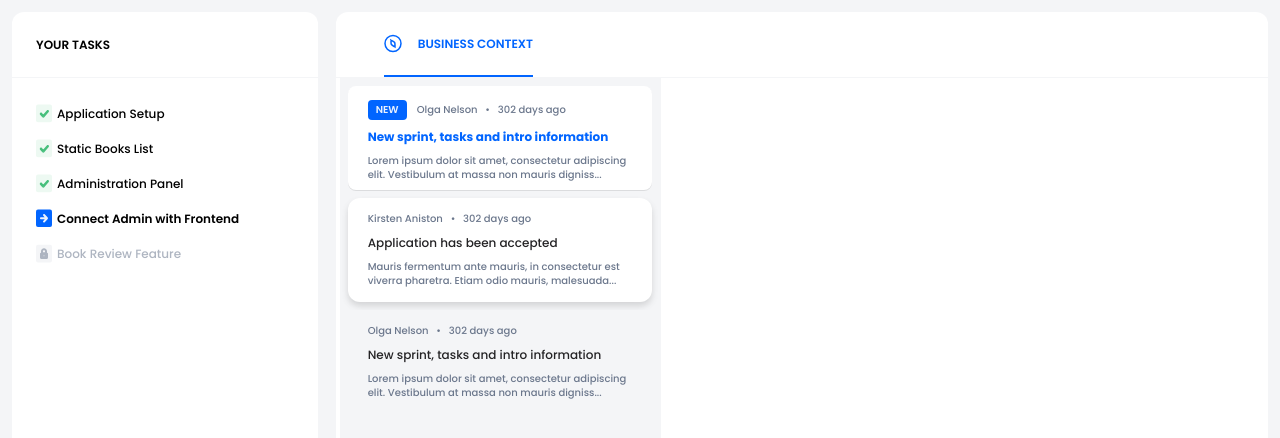
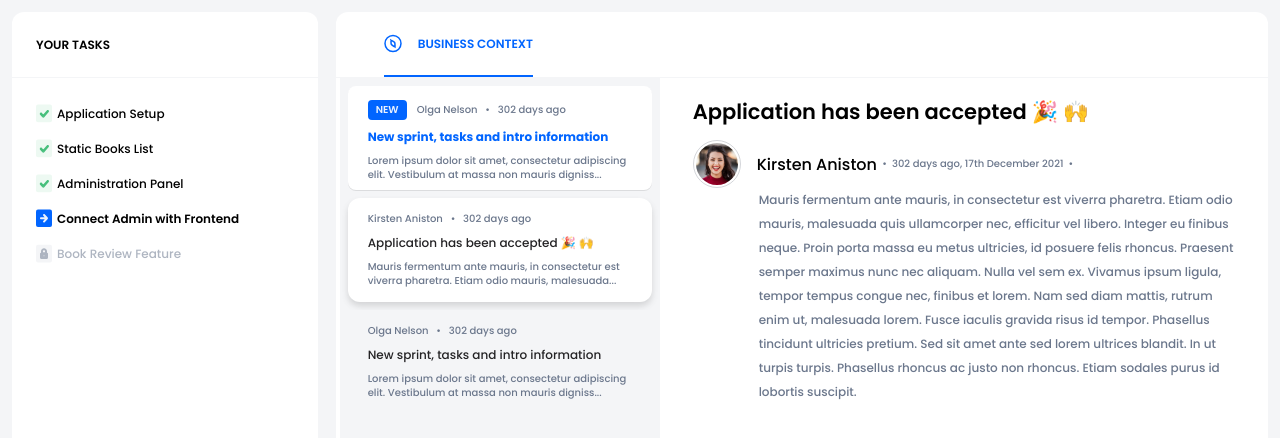
Before and after one commit to Pawwol1/junior-front-end-developer-1665576993, a React (Create React App) app: page / in a window 1280 px wide. Shown: the top 438 px of the page. Built offline with nearby package versions, Linux system fonts and the light colour scheme.

Commit message:
created Message and User Components, styling BusinessContextTab completed

```diff
--- a/src/components/BusinessContextTab/BusinessContextTab.js
+++ b/src/components/BusinessContextTab/BusinessContextTab.js
@@ -4,8 +4,6 @@ import MessageList from '../MessageList/MessageList';
 import './BusinessContextTab.scss';
 
 function BusinessContextTab() {
-
-
   return (
     <div className="businessContextTab">
       <div className="businessContextTab__title">
@@ -15,10 +13,7 @@ function BusinessContextTab() {
         </h2>
       </div>
       <div className="businessContextTab__separator" />
-      <div className="businessContextTab__messageBox">
-        <MessageList/>
-        <div className="businessContextTab__messageBox-msg"></div>
-      </div>
+      <MessageList />
     </div>
   );
 }
--- a/src/components/BusinessContextTab/BusinessContextTab.scss
+++ b/src/components/BusinessContextTab/BusinessContextTab.scss
@@ -25,8 +25,4 @@
     height: 1px;
     background: #f4f5f7;
   }
-  &__messageBox {
-    display: flex;
-
-  }
 }
--- /dev/null
+++ b/src/components/Message/Message.js
@@ -0,0 +1,23 @@
+import React from 'react';
+import User from '../User/User';
+import './Message.scss';
+
+function Message({ author, title, content, createdAt, daysDiff }) {
+  let nbsp = '\u00A0';
+  return (
+    <div className="message">
+      <h1 className="message__title">{title}</h1>
+      <div className="message__info">
+        <User author={author} />
+        <p className="message__info-date">
+          {nbsp} • {nbsp}
+          {daysDiff} days ago, {createdAt.fullDate}
+          {nbsp} •
+        </p>
+      </div>
+      <p className="message__content">{content}</p>
+    </div>
+  );
+}
+
+export default Message;
--- /dev/null
+++ b/src/components/Message/Message.scss
@@ -0,0 +1,27 @@
+.message {
+  &__title {
+    font-weight: 600;
+    font-size: 21px;
+    line-height: 33px;
+    padding: 17px 0 0 33px;
+  }
+  &__info {
+    display: flex;
+    align-items: center;
+    padding: 12px 0 0 33px;
+    &-date {
+      font-weight: 500;
+      font-size: 10px;
+      line-height: 14px;
+      color: #6b778c;
+    }
+  }
+  &__content {
+    padding: 0 26px 0 99px;
+    font-style: normal;
+    font-weight: 500;
+    font-size: 12px;
+    line-height: 24px;
+    color: #6b778c;
+  }
+}
--- a/src/components/MessageList/MessageList.js
+++ b/src/components/MessageList/MessageList.js
@@ -1,9 +1,10 @@
 import React from 'react';
 import data from '../../data/data';
+import Message from '../Message/Message';
 import './MessageList.scss';
 
 function MessageList() {
-    const date1 = new Date(data[3].businessContext[0].created_at);
+  const date1 = new Date(data[3].businessContext[0].created_at.date);
   const date2 = new Date();
 
   function getDifferenceInDays(date1, date2) {
@@ -13,7 +14,8 @@ function MessageList() {
 
   let nbsp = '\u00A0';
   return (
-        <ul className="messageList">
+    <div className="messageList">
+      <ul className="messageList__list">
         {data[3].businessContext.map((msg, id) => (
           <li
             key={id}
@@ -30,7 +32,7 @@ function MessageList() {
                 </div>
               )}
               <p>
-                  {msg.author}
+                {msg.author.name}
                 {nbsp + nbsp + nbsp}•{nbsp + nbsp + nbsp}
                 {parseInt(getDifferenceInDays(date1, date2))} days ago
               </p>
@@ -40,6 +42,19 @@ function MessageList() {
           </li>
         ))}
       </ul>
+      {data[3].businessContext.map((msg, id) =>
+        msg.status === 'active' ? (
+          <Message
+            key={id}
+            author={msg.author}
+            title={msg.title}
+            content={msg.content}
+            createdAt={msg.created_at}
+            daysDiff={parseInt(getDifferenceInDays(date1, date2))}
+          />
+        ) : undefined
+      )}
+    </div>
   );
 }
 
--- a/src/components/MessageList/MessageList.scss
+++ b/src/components/MessageList/MessageList.scss
@@ -1,4 +1,6 @@
 .messageList {
+  display: flex;
+  &__list {
     background: #f4f5f7;
     border-radius: 0px 0px 0px 10px;
     border-left: 4px solid white;
@@ -72,3 +74,4 @@
       }
     }
   }
+}
--- a/src/components/Sidebar/Sidebar.js
+++ b/src/components/Sidebar/Sidebar.js
@@ -1,5 +1,5 @@
 import React from 'react';
-import data, {sidebarIcons} from '../../data/data'
+import data, { sidebarIcons } from '../../data/data';
 import './Sidebar.scss';
 
 function Sidebar() {
--- /dev/null
+++ b/src/components/User/User.js
@@ -0,0 +1,15 @@
+import React from 'react';
+import './User.scss';
+
+function User({ author }) {
+  return (
+    <div className="user">
+      <div className="user__photo">
+        <img src={author.img} alt="user photo" />{' '}
+      </div>
+      <p className="user__name">{author.name}</p>
+    </div>
+  );
+}
+
+export default User;
--- /dev/null
+++ b/src/components/User/User.scss
@@ -0,0 +1,22 @@
+.user {
+  display: flex;
+  align-items: center;
+  &__photo {
+    border-radius: 50%;
+    border: 1px solid #d4d6da;
+    height: 48px;
+    width: 48px;
+    display: flex;
+    justify-content: center;
+    align-items: center;
+    margin-right: 16px;
+    img {
+      border-radius: 50%;
+    }
+  }
+  &__name {
+    font-weight: 500;
+    font-size: 16px;
+    line-height: 25px;
+  }
+}
--- a/src/data/data.js
+++ b/src/data/data.js
@@ -1,6 +1,8 @@
 import blue_arrow from '../assets/blue_arrow.svg';
 import green_tick from '../assets/green_tick.svg';
 import grey_lock from '../assets/grey_lock.svg';
+import user1 from '../assets/user1.svg';
+import user2 from '../assets/user1.svg';
 
 export const sidebarIcons = [
   {
@@ -21,142 +23,152 @@ const data = [
   {
     title: 'Application Setup',
     status: 'completed',
-    businessContext: [{
+    businessContext: [
+      {
         status: 'unread',
         title: 'New sprint, tasks and intro information',
         content:
           'Lorem ipsum dolor sit amet, consectetur adipiscing elit. Vestibulum at massa non mauris dignissim interdum. Donec in leo mi. Donec sit amet tellus vitae lectus congue iaculis. Mauris tincidunt auctor mi sit amet pulvinar. Integer et orci vel dolor porttitor viverra ut nec lorem. Vivamus interdum nulla eget aliquet sollicitudin. Aenean tellus libero, scelerisque eu sodales nec, finibus at nulla. Quisque ut nibh vestibulum, dapibus ante vitae, eleifend nunc. Cras euismod ante vel dolor sollicitudin maximus. ',
-        author: 'Olga Nelson',
-        created_at: '12/17/2021',
+        author: { name: 'Olga Nelson', img: user2 },
+        created_at: { date: '12/17/2021', fullDate: '17th December 2021' },
       },
       {
         status: 'active',
-        title: 'Application has been accepted',
+        title: 'Application has been accepted  🎉  🙌',
         content:
           'Mauris fermentum ante mauris, in consectetur est viverra pharetra. Etiam odio mauris, malesuada quis ullamcorper nec, efficitur vel libero. Integer eu finibus neque. Proin porta massa eu metus ultricies, id posuere felis rhoncus. Praesent semper maximus nunc nec aliquam. Nulla vel sem ex. Vivamus ipsum ligula, tempor tempus congue nec, finibus et lorem. Nam sed diam mattis, rutrum enim ut, malesuada lorem. Fusce iaculis gravida risus id tempor. Phasellus tincidunt ultricies pretium. Sed sit amet ante sed lorem ultrices blandit. In ut turpis turpis. Phasellus rhoncus ac justo non rhoncus. Etiam sodales purus id lobortis suscipit. ',
-        author: 'Kirsten Aniston',
-        created_at: '12/17/2021',
+        author: { name: 'Kirsten Aniston', img: user1 },
+        created_at: { date: '12/17/2021', fullDate: '17th December 2021' },
       },
       {
         status: 'read',
         title: 'New sprint, tasks and intro information',
         content:
           'Lorem ipsum dolor sit amet, consectetur adipiscing elit. Vestibulum at massa non mauris dignissim interdum. Donec in leo mi. Donec sit amet tellus vitae lectus congue iaculis. Mauris tincidunt auctor mi sit amet pulvinar. Integer et orci vel dolor porttitor viverra ut nec lorem. Vivamus interdum nulla eget aliquet sollicitudin. Aenean tellus libero, scelerisque eu sodales nec, finibus at nulla. Quisque ut nibh vestibulum, dapibus ante vitae, eleifend nunc. Cras euismod ante vel dolor sollicitudin maximus. ',
-        author: 'Olga Nelson',
-        created_at: '12/17/2021',
-      },],
+        author: { name: 'Olga Nelson', img: user2 },
+        created_at: { date: '12/17/2021', fullDate: '17th December 2021' },
+      },
+    ],
   },
   {
     title: 'Static Books List',
     status: 'completed',
-    businessContext: [{
+    businessContext: [
+      {
         status: 'unread',
         title: 'New sprint, tasks and intro information',
         content:
           'Lorem ipsum dolor sit amet, consectetur adipiscing elit. Vestibulum at massa non mauris dignissim interdum. Donec in leo mi. Donec sit amet tellus vitae lectus congue iaculis. Mauris tincidunt auctor mi sit amet pulvinar. Integer et orci vel dolor porttitor viverra ut nec lorem. Vivamus interdum nulla eget aliquet sollicitudin. Aenean tellus libero, scelerisque eu sodales nec, finibus at nulla. Quisque ut nibh vestibulum, dapibus ante vitae, eleifend nunc. Cras euismod ante vel dolor sollicitudin maximus. ',
-        author: 'Olga Nelson',
-        created_at: '12/17/2021',
+        author: { name: 'Olga Nelson', img: user2 },
+        created_at: { date: '12/17/2021', fullDate: '17th December 2021' },
       },
       {
         status: 'active',
-        title: 'Application has been accepted',
+        title: 'Application has been accepted  🎉  🙌',
         content:
           'Mauris fermentum ante mauris, in consectetur est viverra pharetra. Etiam odio mauris, malesuada quis ullamcorper nec, efficitur vel libero. Integer eu finibus neque. Proin porta massa eu metus ultricies, id posuere felis rhoncus. Praesent semper maximus nunc nec aliquam. Nulla vel sem ex. Vivamus ipsum ligula, tempor tempus congue nec, finibus et lorem. Nam sed diam mattis, rutrum enim ut, malesuada lorem. Fusce iaculis gravida risus id tempor. Phasellus tincidunt ultricies pretium. Sed sit amet ante sed lorem ultrices blandit. In ut turpis turpis. Phasellus rhoncus ac justo non rhoncus. Etiam sodales purus id lobortis suscipit. ',
-        author: 'Kirsten Aniston',
-        created_at: '12/17/2021',
+        author: { name: 'Kirsten Aniston', img: user1 },
+        created_at: { date: '12/17/2021', fullDate: '17th December 2021' },
       },
       {
         status: 'read',
         title: 'New sprint, tasks and intro information',
         content:
           'Lorem ipsum dolor sit amet, consectetur adipiscing elit. Vestibulum at massa non mauris dignissim interdum. Donec in leo mi. Donec sit amet tellus vitae lectus congue iaculis. Mauris tincidunt auctor mi sit amet pulvinar. Integer et orci vel dolor porttitor viverra ut nec lorem. Vivamus interdum nulla eget aliquet sollicitudin. Aenean tellus libero, scelerisque eu sodales nec, finibus at nulla. Quisque ut nibh vestibulum, dapibus ante vitae, eleifend nunc. Cras euismod ante vel dolor sollicitudin maximus. ',
-        author: 'Olga Nelson',
-        created_at: '12/17/2021',
-      },],
+        author: { name: 'Olga Nelson', img: user2 },
+        created_at: { date: '12/17/2021', fullDate: '17th December 2021' },
+      },
+    ],
   },
   {
     title: 'Administration Panel',
     status: 'completed',
-    businessContext: [{
+    businessContext: [
+      {
         status: 'unread',
         title: 'New sprint, tasks and intro information',
         content:
           'Lorem ipsum dolor sit amet, consectetur adipiscing elit. Vestibulum at massa non mauris dignissim interdum. Donec in leo mi. Donec sit amet tellus vitae lectus congue iaculis. Mauris tincidunt auctor mi sit amet pulvinar. Integer et orci vel dolor porttitor viverra ut nec lorem. Vivamus interdum nulla eget aliquet sollicitudin. Aenean tellus libero, scelerisque eu sodales nec, finibus at nulla. Quisque ut nibh vestibulum, dapibus ante vitae, eleifend nunc. Cras euismod ante vel dolor sollicitudin maximus. ',
-        author: 'Olga Nelson',
-        created_at: '12/17/2021',
+        author: { name: 'Olga Nelson', img: user2 },
+        created_at: { date: '12/17/2021', fullDate: '17th December 2021' },
       },
       {
         status: 'active',
-        title: 'Application has been accepted',
+        title: 'Application has been accepted  🎉  🙌',
         content:
           'Mauris fermentum ante mauris, in consectetur est viverra pharetra. Etiam odio mauris, malesuada quis ullamcorper nec, efficitur vel libero. Integer eu finibus neque. Proin porta massa eu metus ultricies, id posuere felis rhoncus. Praesent semper maximus nunc nec aliquam. Nulla vel sem ex. Vivamus ipsum ligula, tempor tempus congue nec, finibus et lorem. Nam sed diam mattis, rutrum enim ut, malesuada lorem. Fusce iaculis gravida risus id tempor. Phasellus tincidunt ultricies pretium. Sed sit amet ante sed lorem ultrices blandit. In ut turpis turpis. Phasellus rhoncus ac justo non rhoncus. Etiam sodales purus id lobortis suscipit. ',
-        author: 'Kirsten Aniston',
-        created_at: '12/17/2021',
+        author: { name: 'Kirsten Aniston', img: user1 },
+        created_at: { date: '12/17/2021', fullDate: '17th December 2021' },
       },
       {
         status: 'read',
         title: 'New sprint, tasks and intro information',
         content:
           'Lorem ipsum dolor sit amet, consectetur adipiscing elit. Vestibulum at massa non mauris dignissim interdum. Donec in leo mi. Donec sit amet tellus vitae lectus congue iaculis. Mauris tincidunt auctor mi sit amet pulvinar. Integer et orci vel dolor porttitor viverra ut nec lorem. Vivamus interdum nulla eget aliquet sollicitudin. Aenean tellus libero, scelerisque eu sodales nec, finibus at nulla. Quisque ut nibh vestibulum, dapibus ante vitae, eleifend nunc. Cras euismod ante vel dolor sollicitudin maximus. ',
-        author: 'Olga Nelson',
-        created_at: '12/17/2021',
-      },],
+        author: { name: 'Olga Nelson', img: user2 },
+        created_at: { date: '12/17/2021', fullDate: '17th December 2021' },
+      },
+    ],
   },
   {
     title: 'Connect Admin with Frontend',
     status: 'active',
-    businessContext: [{
+    businessContext: [
+      {
         status: 'unread',
         title: 'New sprint, tasks and intro information',
         content:
           'Lorem ipsum dolor sit amet, consectetur adipiscing elit. Vestibulum at massa non mauris dignissim interdum. Donec in leo mi. Donec sit amet tellus vitae lectus congue iaculis. Mauris tincidunt auctor mi sit amet pulvinar. Integer et orci vel dolor porttitor viverra ut nec lorem. Vivamus interdum nulla eget aliquet sollicitudin. Aenean tellus libero, scelerisque eu sodales nec, finibus at nulla. Quisque ut nibh vestibulum, dapibus ante vitae, eleifend nunc. Cras euismod ante vel dolor sollicitudin maximus. ',
-        author: 'Olga Nelson',
-        created_at: '12/17/2021',
+        author: { name: 'Olga Nelson', img: user2 },
+        created_at: { date: '12/17/2021', fullDate: '17th December 2021' },
       },
       {
         status: 'active',
-        title: 'Application has been accepted',
+        title: 'Application has been accepted  🎉  🙌',
         content:
           'Mauris fermentum ante mauris, in consectetur est viverra pharetra. Etiam odio mauris, malesuada quis ullamcorper nec, efficitur vel libero. Integer eu finibus neque. Proin porta massa eu metus ultricies, id posuere felis rhoncus. Praesent semper maximus nunc nec aliquam. Nulla vel sem ex. Vivamus ipsum ligula, tempor tempus congue nec, finibus et lorem. Nam sed diam mattis, rutrum enim ut, malesuada lorem. Fusce iaculis gravida risus id tempor. Phasellus tincidunt ultricies pretium. Sed sit amet ante sed lorem ultrices blandit. In ut turpis turpis. Phasellus rhoncus ac justo non rhoncus. Etiam sodales purus id lobortis suscipit. ',
-        author: 'Kirsten Aniston',
-        created_at: '12/17/2021',
+        author: { name: 'Kirsten Aniston', img: user1 },
+        created_at: { date: '12/17/2021', fullDate: '17th December 2021' },
       },
       {
         status: 'read',
         title: 'New sprint, tasks and intro information',
         content:
           'Lorem ipsum dolor sit amet, consectetur adipiscing elit. Vestibulum at massa non mauris dignissim interdum. Donec in leo mi. Donec sit amet tellus vitae lectus congue iaculis. Mauris tincidunt auctor mi sit amet pulvinar. Integer et orci vel dolor porttitor viverra ut nec lorem. Vivamus interdum nulla eget aliquet sollicitudin. Aenean tellus libero, scelerisque eu sodales nec, finibus at nulla. Quisque ut nibh vestibulum, dapibus ante vitae, eleifend nunc. Cras euismod ante vel dolor sollicitudin maximus. ',
-        author: 'Olga Nelson',
-        created_at: '12/17/2021',
-      },],
+        author: { name: 'Olga Nelson', img: user2 },
+        created_at: { date: '12/17/2021', fullDate: '17th December 2021' },
+      },
+    ],
   },
   {
     title: 'Book Review Feature',
     status: 'blocked',
-    businessContext: [{
+    businessContext: [
+      {
         status: 'unread',
         title: 'New sprint, tasks and intro information',
         content:
           'Lorem ipsum dolor sit amet, consectetur adipiscing elit. Vestibulum at massa non mauris dignissim interdum. Donec in leo mi. Donec sit amet tellus vitae lectus congue iaculis. Mauris tincidunt auctor mi sit amet pulvinar. Integer et orci vel dolor porttitor viverra ut nec lorem. Vivamus interdum nulla eget aliquet sollicitudin. Aenean tellus libero, scelerisque eu sodales nec, finibus at nulla. Quisque ut nibh vestibulum, dapibus ante vitae, eleifend nunc. Cras euismod ante vel dolor sollicitudin maximus. ',
-        author: 'Olga Nelson',
-        created_at: '12/17/2021',
+        author: { name: 'Olga Nelson', img: user2 },
+        created_at: { date: '12/17/2021', fullDate: '17th December 2021' },
       },
       {
         status: 'active',
-        title: 'Application has been accepted',
+        title: 'Application has been accepted  🎉  🙌',
         content:
           'Mauris fermentum ante mauris, in consectetur est viverra pharetra. Etiam odio mauris, malesuada quis ullamcorper nec, efficitur vel libero. Integer eu finibus neque. Proin porta massa eu metus ultricies, id posuere felis rhoncus. Praesent semper maximus nunc nec aliquam. Nulla vel sem ex. Vivamus ipsum ligula, tempor tempus congue nec, finibus et lorem. Nam sed diam mattis, rutrum enim ut, malesuada lorem. Fusce iaculis gravida risus id tempor. Phasellus tincidunt ultricies pretium. Sed sit amet ante sed lorem ultrices blandit. In ut turpis turpis. Phasellus rhoncus ac justo non rhoncus. Etiam sodales purus id lobortis suscipit. ',
-        author: 'Kirsten Aniston',
-        created_at: '12/17/2021',
+        author: { name: 'Kirsten Aniston', img: user1 },
+        created_at: { date: '12/17/2021', fullDate: '17th December 2021' },
       },
       {
         status: 'read',
         title: 'New sprint, tasks and intro information',
         content:
           'Lorem ipsum dolor sit amet, consectetur adipiscing elit. Vestibulum at massa non mauris dignissim interdum. Donec in leo mi. Donec sit amet tellus vitae lectus congue iaculis. Mauris tincidunt auctor mi sit amet pulvinar. Integer et orci vel dolor porttitor viverra ut nec lorem. Vivamus interdum nulla eget aliquet sollicitudin. Aenean tellus libero, scelerisque eu sodales nec, finibus at nulla. Quisque ut nibh vestibulum, dapibus ante vitae, eleifend nunc. Cras euismod ante vel dolor sollicitudin maximus. ',
-        author: 'Olga Nelson',
-        created_at: '12/17/2021',
-      },],
+        author: { name: 'Olga Nelson', img: user2 },
+        created_at: { date: '12/17/2021', fullDate: '17th December 2021' },
+      },
+    ],
   },
 ];
 
```
Also changed, not shown: src/assets/user1.svg (added), 1 other file (tests, documents, lock files or other folders). Lines whose indentation alone changed are shown as unchanged.
